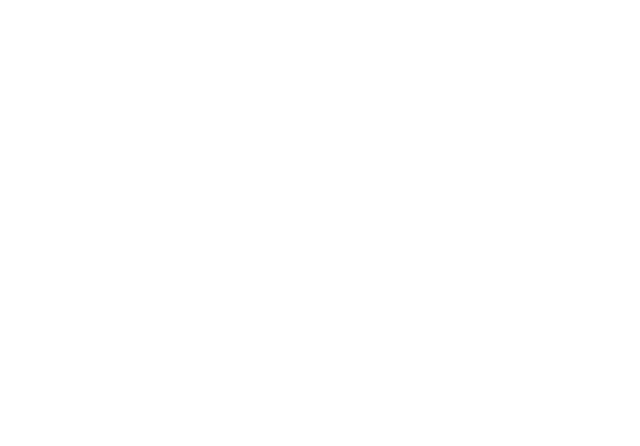
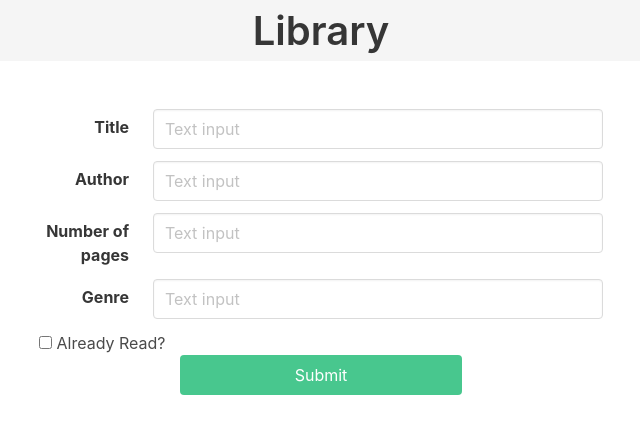
Before and after one commit to Ceejayski/Library, a plain HTML site: page index.html in a window 1280 px wide. Shown: the whole page, without its empty margins (319-959 px from the left). Drawn offline with nearby package versions, Linux system fonts and the light colour scheme.

Commit message:
Create UI form and card

```diff
--- a/css/style.css
+++ b/css/style.css
@@ -0,0 +1,16 @@
+.text-center {
+    text-align: center;
+}
+
+.form-btn {
+    margin: 0 auto;
+    width: 50%;
+}
+
+.submit {
+    width: 100%;
+}
+
+.btn-d-none {
+    display: none;
+}
--- a/index.html
+++ b/index.html
@@ -11,7 +11,74 @@
 </head>
 
 <body>
+    <nav class="navbar is-justify-content-center has-background-light" role="navigation" aria-label="main navigation">
+        <div class="navbar-brand">
+            <a class="navbar-item" href="#">
+                <h3 class="title is-2">Library</h3>
+            </a>
+        </div>
+    </nav>
+    <section class="section has-background-white">
+        <div class="container">
+            <div class="columns is-desktop form-container is-vcentered">
+                <form class="column is-half is-offset-one-quarter" id="book-form">
+                    <div class="field is-horizontal">
+                        <div class="field-label is-normal">
+                            <label for="title" class="label">Title</label>
+                        </div>
+                        <div class="field-body">
+                            <div class="field">
+                                <input class="input" type="text" id="title" name="title" placeholder="Text input">
+                            </div>
+                        </div>
+                    </div>
+                    <div class="field is-horizontal">
+                        <div class="field-label is-normal">
+                            <label for="author" class="label">Author</label>
+                        </div>
+                        <div class="field-body">
+                            <div class="field">
+                                <input class="input" type="text" id="author" name="author" placeholder="Text input">
+                            </div>
+                        </div>
+                    </div>
+                    <div class="field is-horizontal">
+                        <div class="field-label is-normal">
+                            <label for="pages" class="label">Number of pages</label>
+                        </div>
+                        <div class="field-body">
+                            <div class="field">
+                                <input class="input" type="text" id="pages" name="pages" placeholder="Text input">
+                            </div>
+                        </div>
+                    </div>
+                    <div class="field is-horizontal">
+                        <div class="field-label is-normal">
+                            <label for="genre" class="label">Genre</label>
+                        </div>
+                        <div class="field-body">
+                            <div class="field">
+                                <input class="input" type="text" id="genre" name="genre" placeholder="Text input">
+                            </div>
+                        </div>
+                    </div>
+                    <label class="checkbox text-center">
+                        <input type="checkbox" id="read">
+                        Already Read?
+                    </label>
+                    <div class="form-btn">
+                        <input type="submit" value="Submit" class="button is-success submit">
+                    </div>
+                </form>
+                <div class="column">
+                    <button class="button is-success submit btn-d-none">Add new book</button>
+                </div>
+            </div>
+            <div class="columns" id="books-list">
 
+            </div>
+        </div>
+    </section>
 
 
     <script type="module" src="js/app.js"></script>
```
